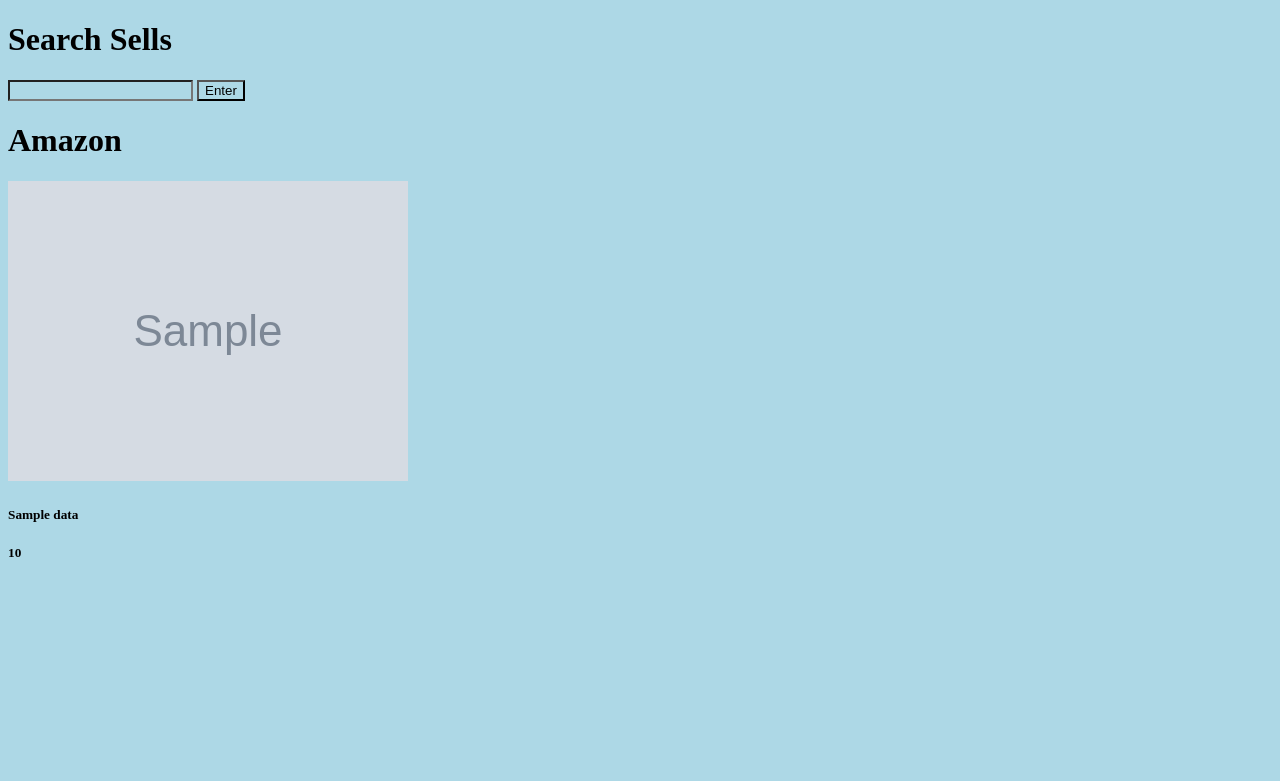
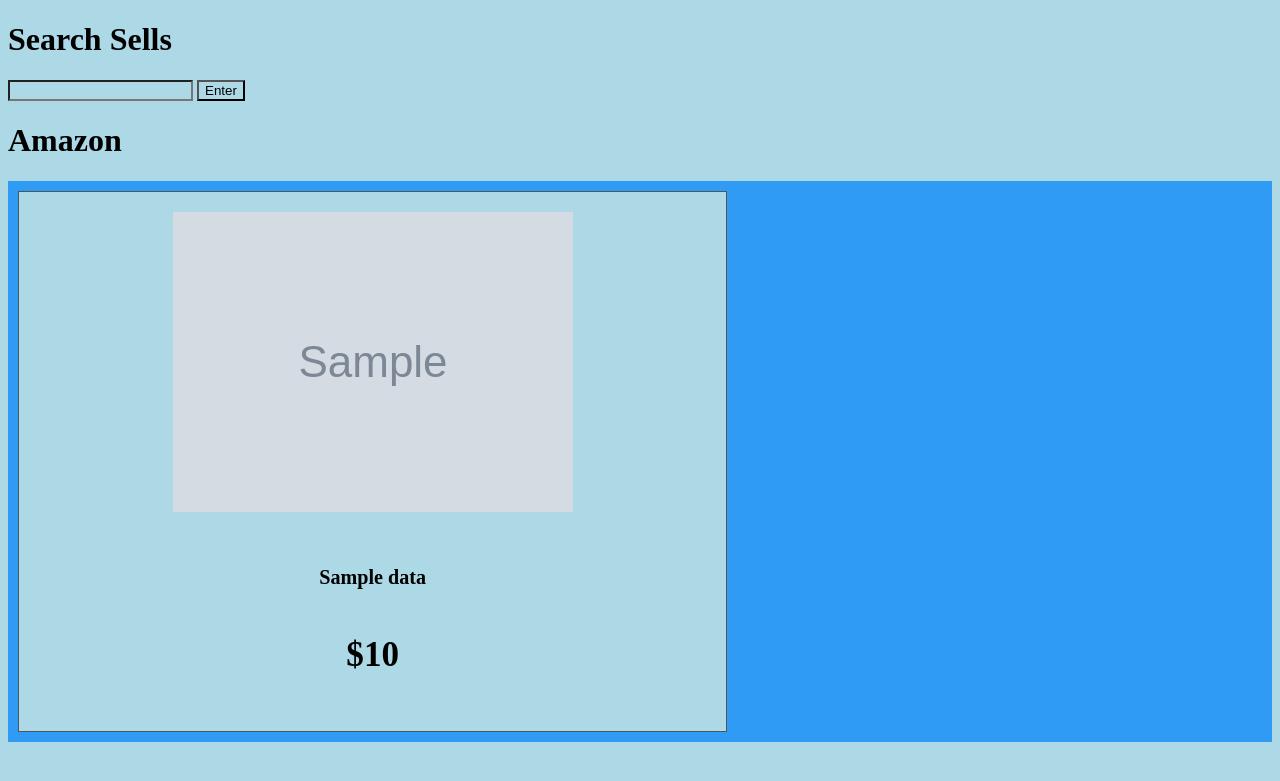
Before and after one commit to kennethchuson/compareSellItems, a Flask app: template templates/index.html in a window 1280 px wide. Shown: the top 781 px of the page. Run offline with Flask 2, Linux system fonts and the light colour scheme; the template is opened without the code that fills it: most values are stand-ins (such as "Sample title", 1, 10 or a date in 2020); grey boxes marked "Sample" are stand-in pictures; parts of the project's set-up code (start-up, migrations or seed data) failed here and were passed over.

Commit message:
fixing webscrape format

```diff
--- a/app.py
+++ b/app.py
@@ -5,7 +5,6 @@
 from lxml import html
 import time
 import openpyxl
-import numpy as np
 
 
 app = Flask(__name__)
@@ -25,6 +24,11 @@
     product_img = []
     product_title = []
     product_cost = []
+
+    product2_img = []
+    product2_title = []
+    product2_cost = []
+
     if request.method == 'POST':
         result_enter = request.form['content']
 
@@ -42,14 +46,36 @@
         search.send_keys(Keys.RETURN)
         search2.send_keys(Keys.RETURN)
 
-        #webscrape
+        #webscrape amazon
+        a_test_title = []
+        b_test_cost = []
+        for products in html.fromstring(driver.page_source).xpath('//div[contains(@data-cel-widget, "search_result_")]'):
+            a_test_title.append(products.xpath('.//span[@class="a-size-base-plus a-color-base a-text-normal"]/text()'))
+            b_test_cost.append(products.xpath('.//span[@class="a-price-whole"]/text()'))
 
-        for products in html.fromstring(driver.page_source).xpath('//div[contains(@data-cel-widget, "search_result_")]'):
-            product_title.append(products.xpath('.//span[@class="a-size-base-plus a-color-base a-text-normal"]/text()'))
-            product_cost.append(products.xpath('.//span[@class="a-price-whole"]/text()'))
+        aTT = [j for sub in a_test_title for j in sub]
+        aTC = [j for sub in b_test_cost for j in sub]
+
+        for elem in aTT:
+            product_title.append(elem)
+
+        for elem in aTC:
+            product_cost.append(elem)
+
+
 
         for products_img in driver.find_elements(By.XPATH, '//img[contains(@class, "s-image")]'):
             product_img.append(products_img.get_attribute('src'))
+
+
+
+        #webscrape ebay
+
+
+        '''
+        for products_img in driver2.find_elements(By.XPATH, '//img[contains(@class, "s-item__image-img")]'):
+            product2_img.append(products_img.get_attribute('src'))
+        '''
 
 
 
@@ -65,9 +91,16 @@
     amazon_info = {
         'name': "Amazon",
         'image': product_img,
-        'title': list(np.array(list(product_title)).flatten()),
-        'cost': list(np.array(list(product_cost)).flatten())
+        'title': product_title,
+        'cost': product_cost
     }
+
+    '''
+    ebay_info = {
+        'name': "Ebay",
+        'image': product2_img
+    }
+    '''
 
 
 
@@ -86,9 +119,7 @@
         sheet[f'D{amazon_product}'] = amazon_info['cost']
     '''
 
-
-    #return render_template('index.html', amazon_info_img=amazon_info['image'], amazon_info_title=amazon_info['title'], amazon_info_cost=amazon_info['cost'])
-    return render_template('index.html', context_amazon_info={"data":zip(amazon_info['image'], amazon_info['title'], amazon_info['cost'])})
+    return render_template('index.html', context_amazon_info={"data":zip(amazon_info['image'], amazon_info['title'], amazon_info['cost'])} )
 
 
 
--- a/static/css/main.css
+++ b/static/css/main.css
@@ -1,3 +1,18 @@
 * {
     background-color: lightblue;
 }
+
+
+.title_container {
+    display: grid;
+    grid-template-columns: auto auto auto;
+    background-color: #309bf4;
+    padding: 10px;
+}
+
+.amazon-grid-item {
+    border: 1px solid rgba(54, 54, 54, 0.8);
+    padding: 20px;
+    font-size: 30px;
+    text-align: center;
+}
--- a/templates/index.html
+++ b/templates/index.html
@@ -8,16 +8,17 @@
         <input type="submit" value="Enter"/>
     </form>
 
+    <h1>Amazon</h1>
     <div class="title_container">
-        <h1>Amazon</h1>
-        <div>
-            {% for elem_img, elem_title, elem_cost in context_amazon_info["data"] %}
+        {% for elem_img, elem_title, elem_cost in context_amazon_info["data"] %}
+            <div class="amazon-grid-item">
                 <img src="{{ elem_img }}"/>
-                <h5>{{ elem_title }}</h5>
-                <h5>{{ elem_cost }}</h5>
-            {% endfor %}
-        </div>
+                <h6>{{ elem_title }}</h6>
+                <h3>${{ elem_cost }}</h3>
+            </div>
+        {% endfor %}
     </div>
+
 
 </div>
 
```
Also changed, not shown: 1 other file.
